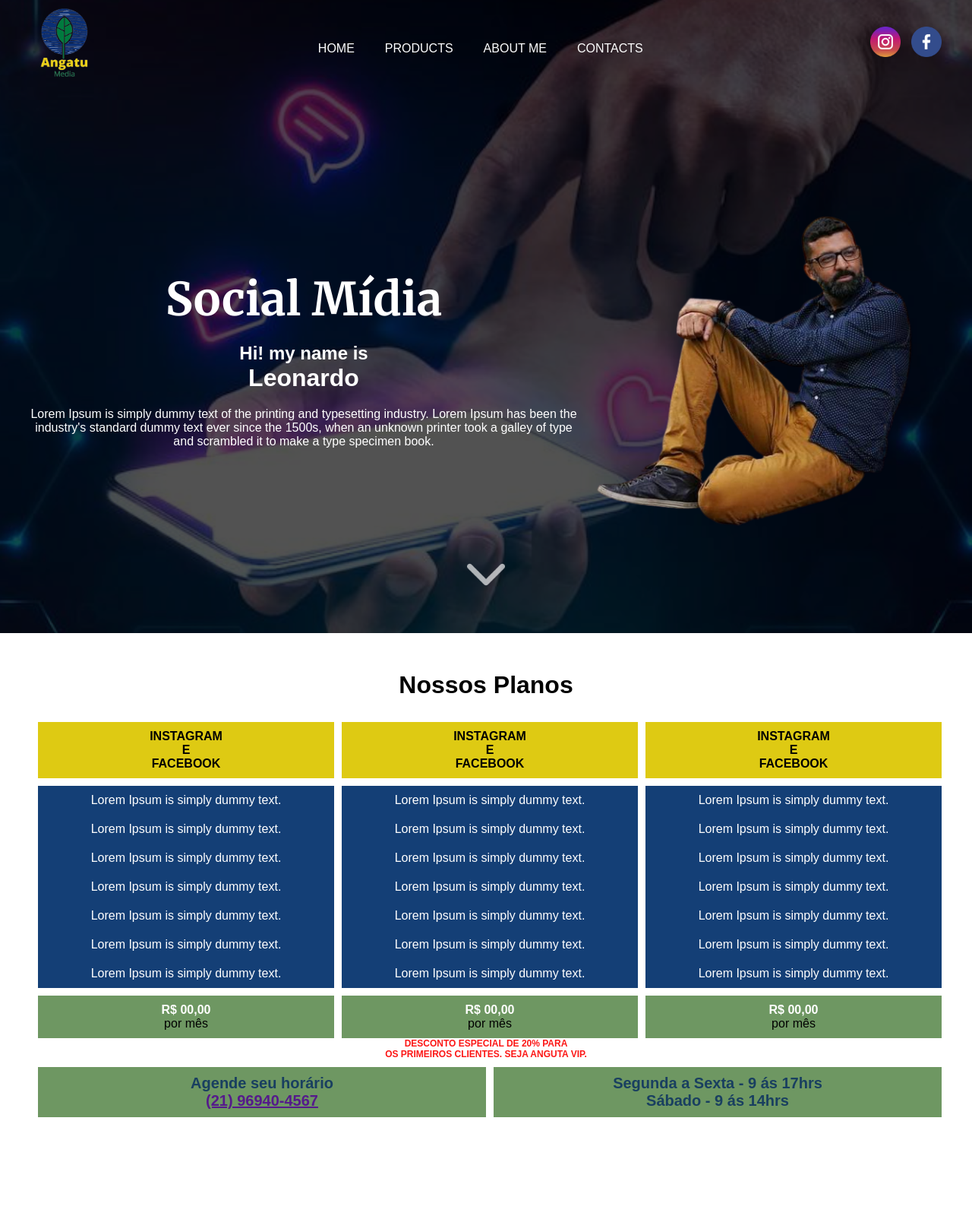
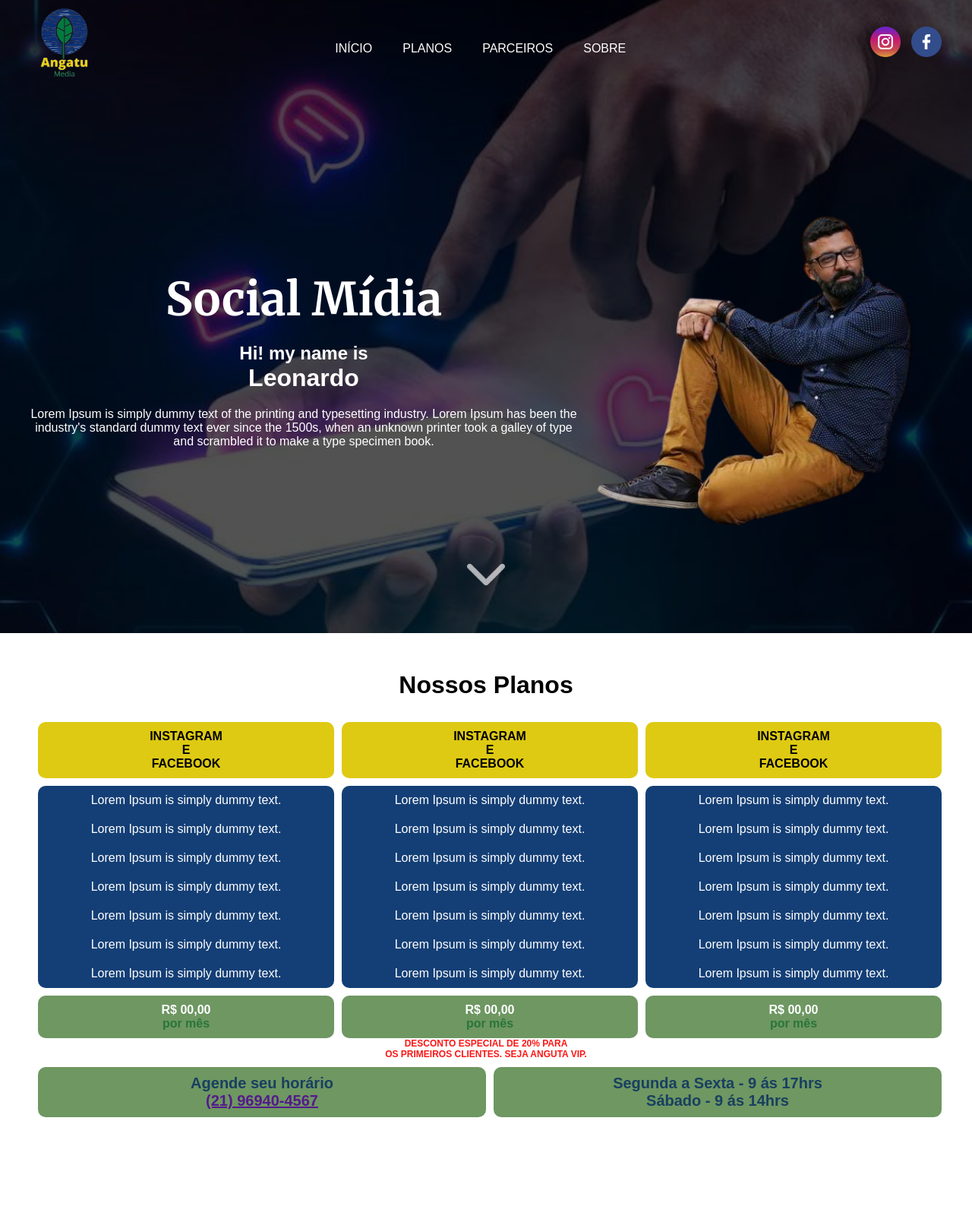
Before and after one commit to raphadvlp/sitedoleo, a plain HTML site: page index.html in a window 1280 px wide. Shown: the top 1600 px of the page at 76% size. Drawn offline with Linux system fonts and the light colour scheme.

Commit message:
Add files via upload

```diff
--- a/assets/css/style.css
+++ b/assets/css/style.css
@@ -189,6 +189,7 @@ ul a:hover {
     width: 100%;
     height: auto;
     padding: 10px;
+    border-radius: 10px;
 }
 
 .products--content {
@@ -207,6 +208,7 @@ ul a:hover {
     width: 100%;
     margin-left: 10px;
     color: #FFF;
+    border-radius: 10px;
 }
 
 .content span {
@@ -227,10 +229,16 @@ ul a:hover {
     width: 100%;
     height: auto;
     padding: 10px;
+    border-radius: 10px;
 }
 
 .products--price--1 h4 {
     color: #FFF;
+
+}
+.products--price--1 span {
+    color: #2a753a;
+    font-weight: bold;
 }
 
 .desconto {
@@ -262,6 +270,7 @@ ul a:hover {
     padding: 10px;
     display: flex;
     flex-direction: column;
+    border-radius: 10px;
 }
 
 .products--phone--1 span {
@@ -271,7 +280,8 @@ ul a:hover {
 }
 
 .parcerias--area {
-background-color: #bfcab2;
+/* background-color: #bfcab2; */
+    background-color: #042643;
 }
 
 .parcerias {
@@ -291,7 +301,8 @@ background-color: #bfcab2;
 
 footer {
     display: flex;
-    background-color: #000;
+    /* background-color: #000; */
+    background-color: #041a2c;
     width: 100%;
     height: 50px;
 }
--- a/index.html
+++ b/index.html
@@ -19,10 +19,10 @@
                     </div>
                     <div class="menu">
                         <ul>
-                            <a href="#"><li>HOME</li></a>
-                            <a href="#products"><li>PRODUCTS</li></a>
-                            <a href="#"><li>ABOUT ME</li></a>
-                            <a href="#"><li>CONTACTS</li></a>
+                            <a href="#"><li>INÍCIO</li></a>
+                            <a href="#products"><li>PLANOS</li></a>
+                            <a href="#parceiros"><li>PARCEIROS</li></a>
+                            <a href="#"><li>SOBRE</li></a>
                         </ul>
                     </div>
                     <div class="sociais">
@@ -142,7 +142,7 @@
             </div>
         </div>
     </div>
-    <div class="parcerias--area">
+    <div id="parceiros" class="parcerias--area">
         <div class="container">
             <div class="parcerias">
                 <div class="copo--image">
@@ -150,6 +150,9 @@
                 </div>
             </div>
         </div>
+    </div>
+    <div class="arrow--top">
+        <img src="" alt="">
     </div>
     <footer>
         <div class="container">
```
Also changed, not shown: assets/img/arrowtop.png (added).
